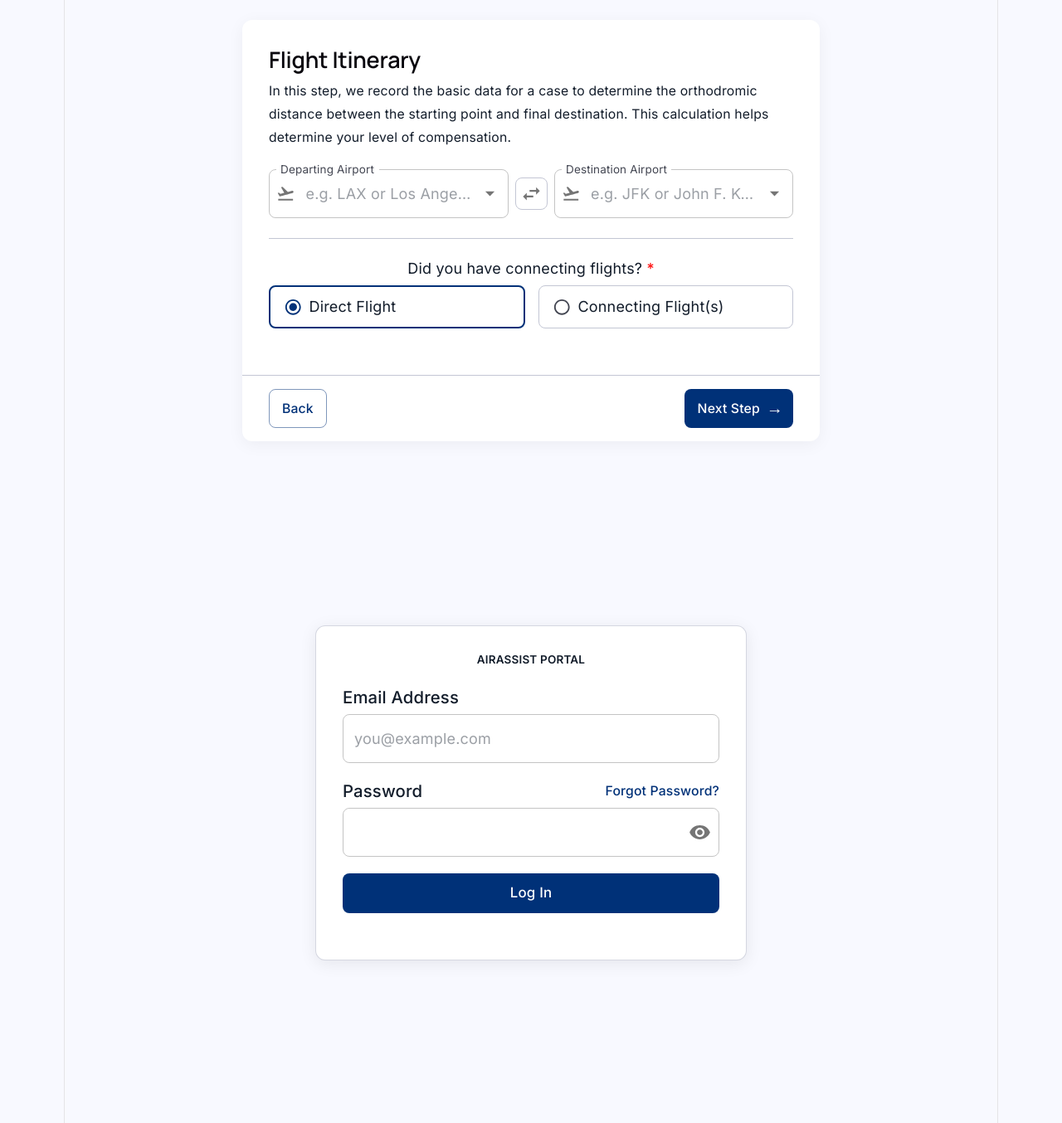
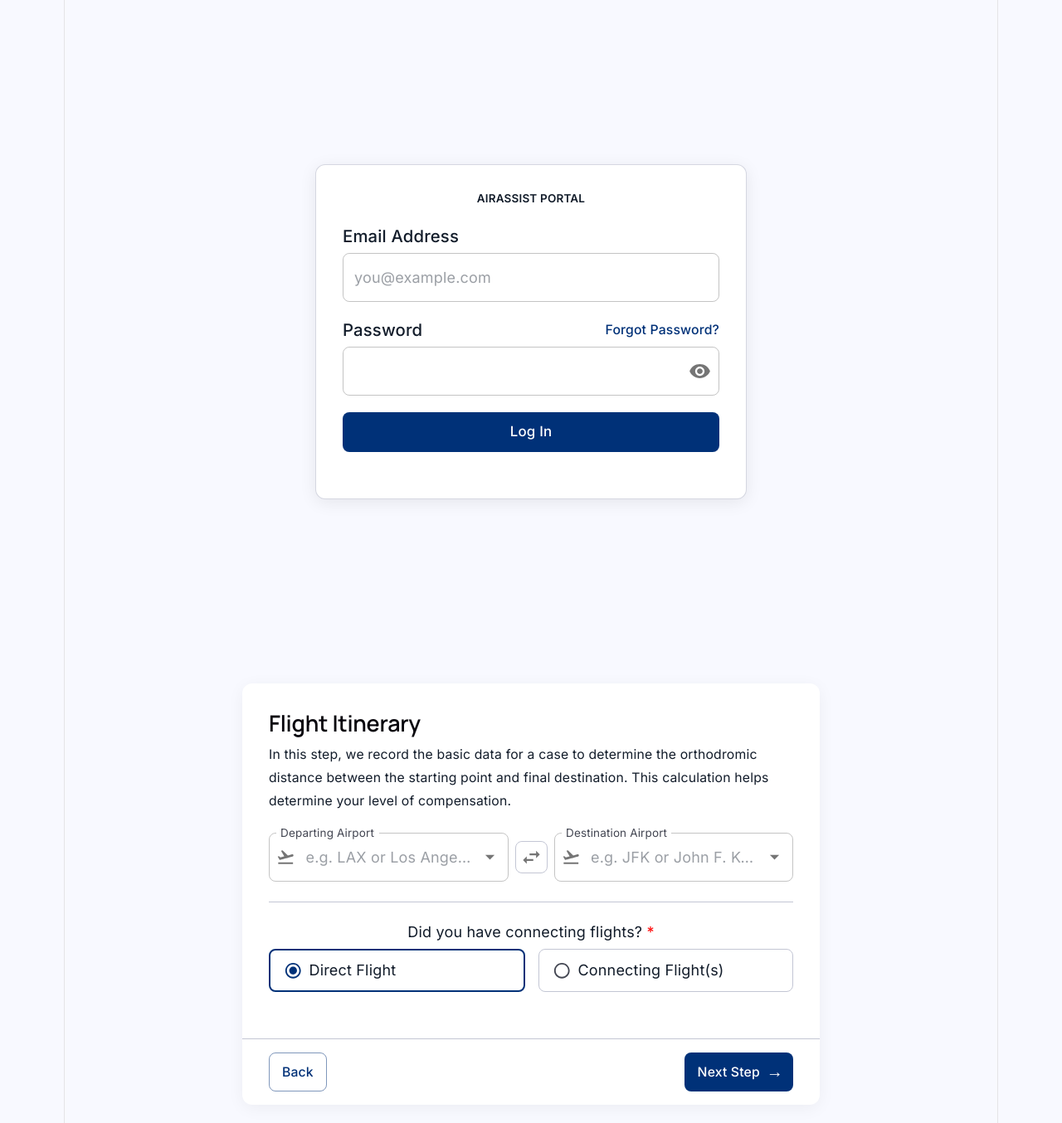
Before and after one commit to msgsummerpractice/airassist, a React (Vite) app in the folder AirAssisFrontend/: page / in a window 1280 px wide. Shown: the whole page at 83% size. Built offline with nearby package versions, Linux system fonts and the light colour scheme; no server answers.

Commit message:
Split the logic for login page into two files

```diff
--- a/AirAssisFrontend/src/App.tsx
+++ b/AirAssisFrontend/src/App.tsx
@@ -6,8 +6,8 @@ function App() {
   return (
     <>
       <div>
+        <Login />
         <FlightItineraryStep />
-        <Login />
       </div>
     </>
   );
--- a/AirAssisFrontend/src/main.tsx
+++ b/AirAssisFrontend/src/main.tsx
@@ -3,7 +3,7 @@ import { createRoot } from "react-dom/client";
 import "./index.css";
 import App from "./App.tsx";
 import { ThemeProvider } from "@mui/material/styles";
-import theme from "./theme/theme";
+import theme from "./theme/theme.ts";
 import CssBaseline from "@mui/material/CssBaseline";
 
 createRoot(document.getElementById("root")!).render(
--- /dev/null
+++ b/package.json
@@ -0,0 +1,5 @@
+{
+  "dependencies": {
+    "axios": "^1.19.0"
+  }
+}
```
Also changed, not shown: 1 other file (tests, documents, lock files or other folders).
